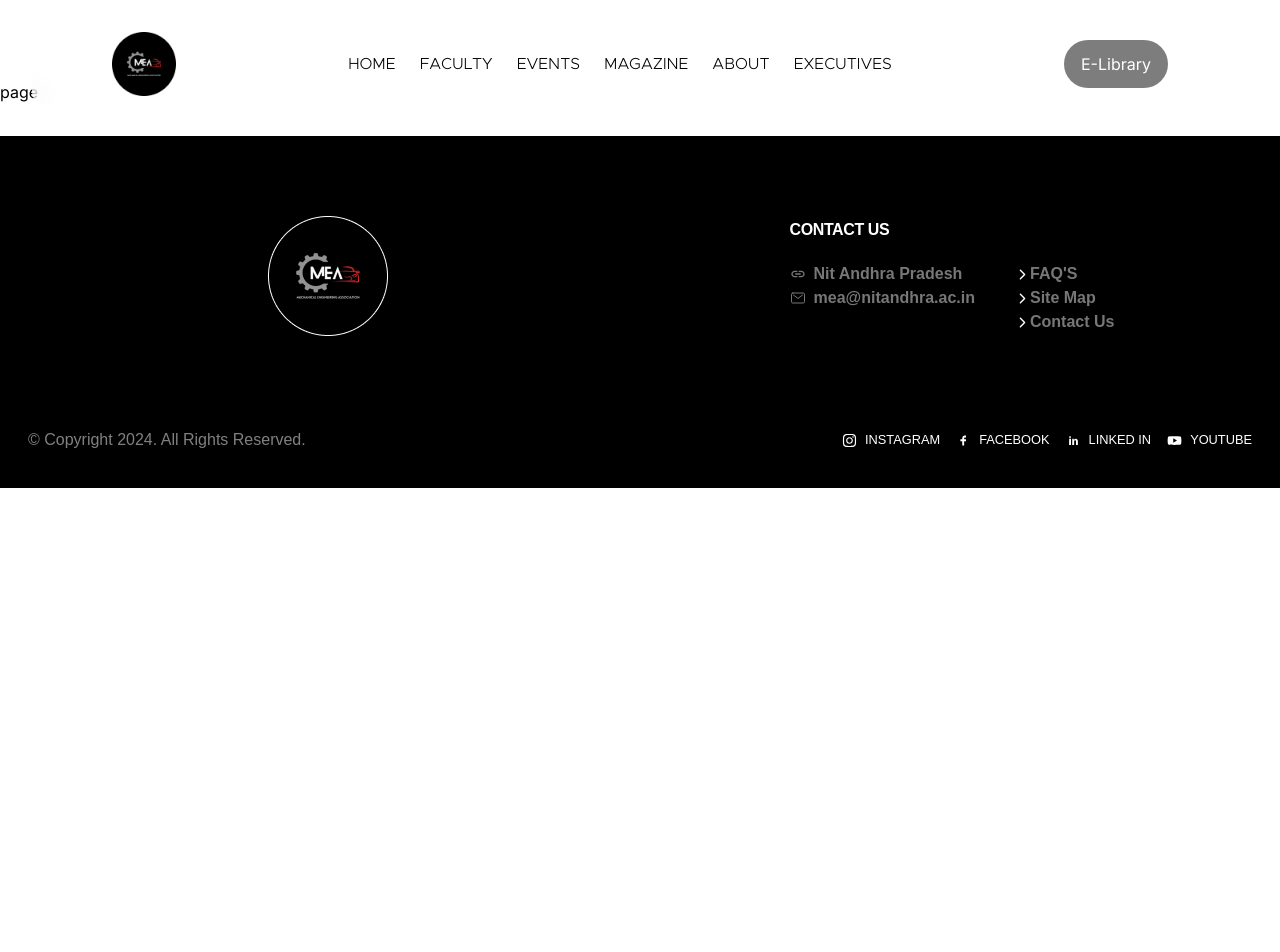
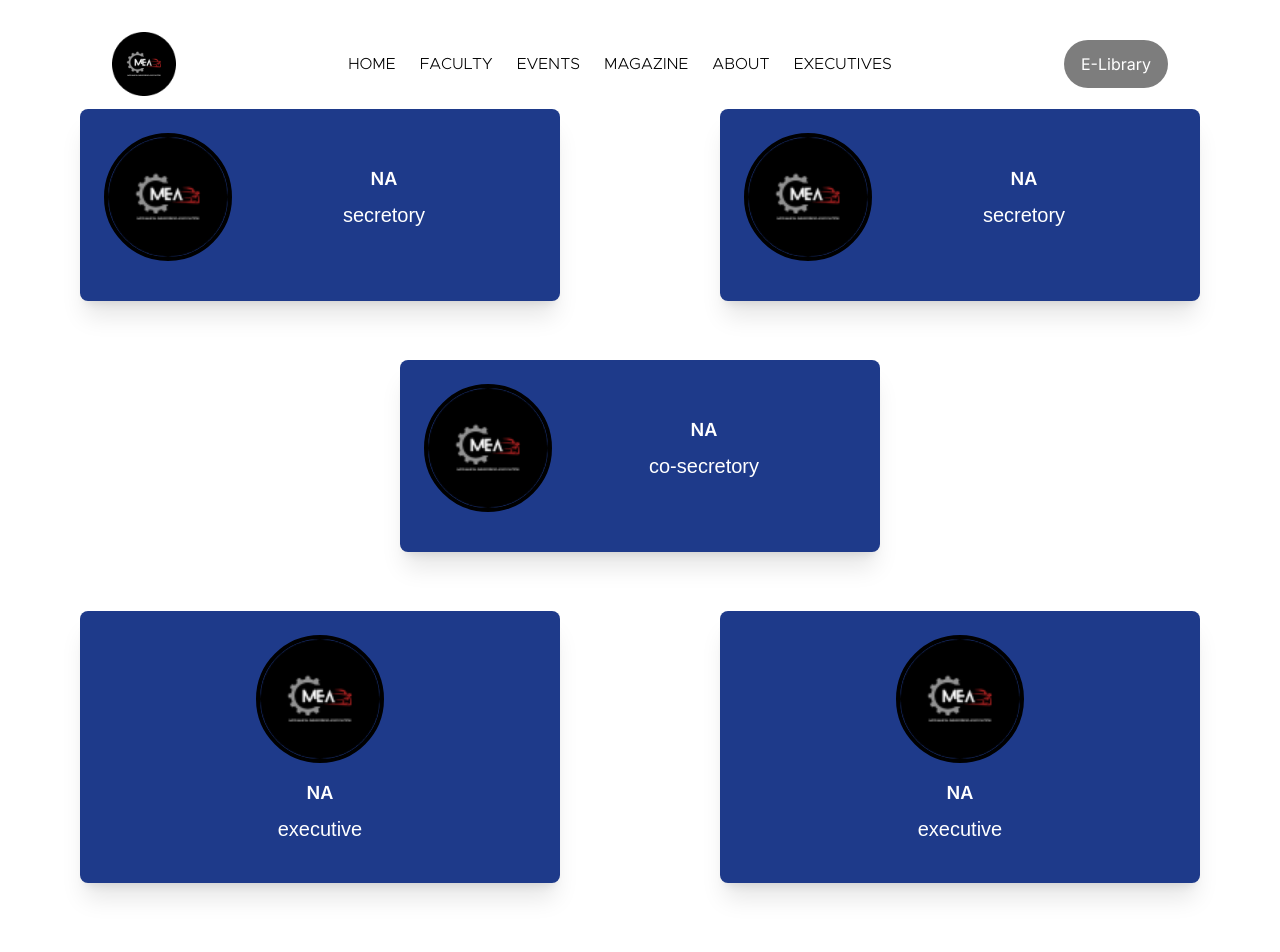
Before and after one commit to ganjisaichandra/MEA, a Next.js app: page /Executives in a window 1280 px wide. Shown: the top 952 px of the page. Before the commit the page ends 800 px from the top, so only its background shows below. Built offline with nearby package versions, Linux system fonts and the light colour scheme; a web font is replaced by a local one.

Commit message:
executive page done

```diff
--- a/src/app/Executives/page.tsx
+++ b/src/app/Executives/page.tsx
@@ -1,5 +1,130 @@
+import im from "../../assets/images/Ellipse 1.png";
 import React from "react";
+import Image, { StaticImageData } from "next/image";
+type secretory = {
+  name: string;
+  role: string;
+  image: StaticImageData | string;
+}[];
+type cosecretory = {
+  name: string;
+  role: string;
+  image: StaticImageData | string;
+}[];
+type executives = {
+  name: string;
+  role: string;
+  image: StaticImageData | string;
+}[];
+const sec: secretory = [
+  {
+    name: "NA",
+    role: "secretory",
+    image: im,
+  },
+  {
+    name: "NA",
+    role: "secretory",
+    image: im,
+  },
+];
+const cosec: cosecretory = [
+  {
+    name: "NA",
+    role: "co-secretory",
+    image: im,
+  },
+];
+const exec: executives = [
+  {
+    name: "NA",
+    role: "executive",
+    image: im,
+  },
+  {
+    name: "NA",
+    role: "executive",
+    image: im,
+  },
+];
+const page = () => {
+  return (
+    <div className=" min-h-screen relative p-4 mb-20">
+      <div className="flex  min-h-screen w-full relative justify-center ">
+        <div className="flex justify-around items-center w-full flex-wrap gap-8 ">
+          {sec.map((exe, index) => (
+            <div
+              key={index}
+              className=" p-6 w-[30rem] min-w-max rounded-lg flex justify-around items-center shadow-xl bg-blue-900 transform hover:-translate-y-2 transition-all duration-300"
+            >
+              <Image
+                src={exe.image}
+                alt={exe.name}
+                width={12}
+                height={12}
+                className="w-32 h-32 object-cover rounded-full mx-auto mb-4 border-4 border-black"
+              />
+              <div className="w-full">
+                <h3 className="text-lg font-semibold mb-2 text-center text-white">
+                  {exe.name}
+                </h3>
+                <p className="text-xl font-metrapolis-bold mb-4 text-center text-white">
+                  {exe.role}
+                </p>
+              </div>
+            </div>
+          ))}
 
-export default function page() {
-  return <div>page</div>;
-}
+          <div className="flex justify-around items-center w-full flex-wrap gap-8 ">
+            {cosec.map((exe, index) => (
+              <div
+                key={index}
+                className=" p-6 w-[30rem] min-w-max rounded-lg flex justify-around items-center shadow-xl bg-blue-900 transform hover:-translate-y-2 transition-all duration-300"
+              >
+                <Image
+                  src={exe.image}
+                  alt={exe.name}
+                  width={12}
+                  height={12}
+                  className="w-32 h-32 object-cover rounded-full mx-auto mb-4 border-4 border-black"
+                />
+                <div className="w-full">
+                  <h3 className="text-lg font-semibold mb-2 text-center text-white">
+                    {exe.name}
+                  </h3>
+                  <p className="text-xl font-metrapolis-bold mb-4 text-center text-white">
+                    {exe.role}
+                  </p>
+                </div>
+              </div>
+            ))}
+          </div>
+
+          <div className="flex justify-around items-center w-full flex-wrap gap-8 ">
+            {exec.map((exe, index) => (
+              <div
+                key={index}
+                className=" p-6 w-[30rem] min-w-max rounded-lg flex flex-col justify-around items-center shadow-xl bg-blue-900 transform hover:-translate-y-2 transition-all duration-300"
+              >
+                <Image
+                  src={exe.image}
+                  alt={exe.name}
+                  width={12}
+                  height={12}
+                  className="w-32 h-32 object-cover rounded-full mx-auto mb-4 border-4 border-black"
+                />
+                <h3 className="text-lg font-semibold mb-2 text-center text-white">
+                  {exe.name}
+                </h3>
+                <p className="text-xl font-metrapolis-bold mb-4 text-center text-white">
+                  {exe.role}
+                </p>
+              </div>
+            ))}
+          </div>
+        </div>
+      </div>
+    </div>
+  );
+};
+export default page;
--- a/src/app/Magazine/page.tsx
+++ b/src/app/Magazine/page.tsx
@@ -1,5 +1,9 @@
 import React from "react";
 
 export default function page() {
-  return <div>page</div>;
+  return (
+    <div className="font-metrapolis-bold text-[2rem] h-screen w-full flex justify-center items-center">
+      Coming Soon....
+    </div>
+  );
 }
```
